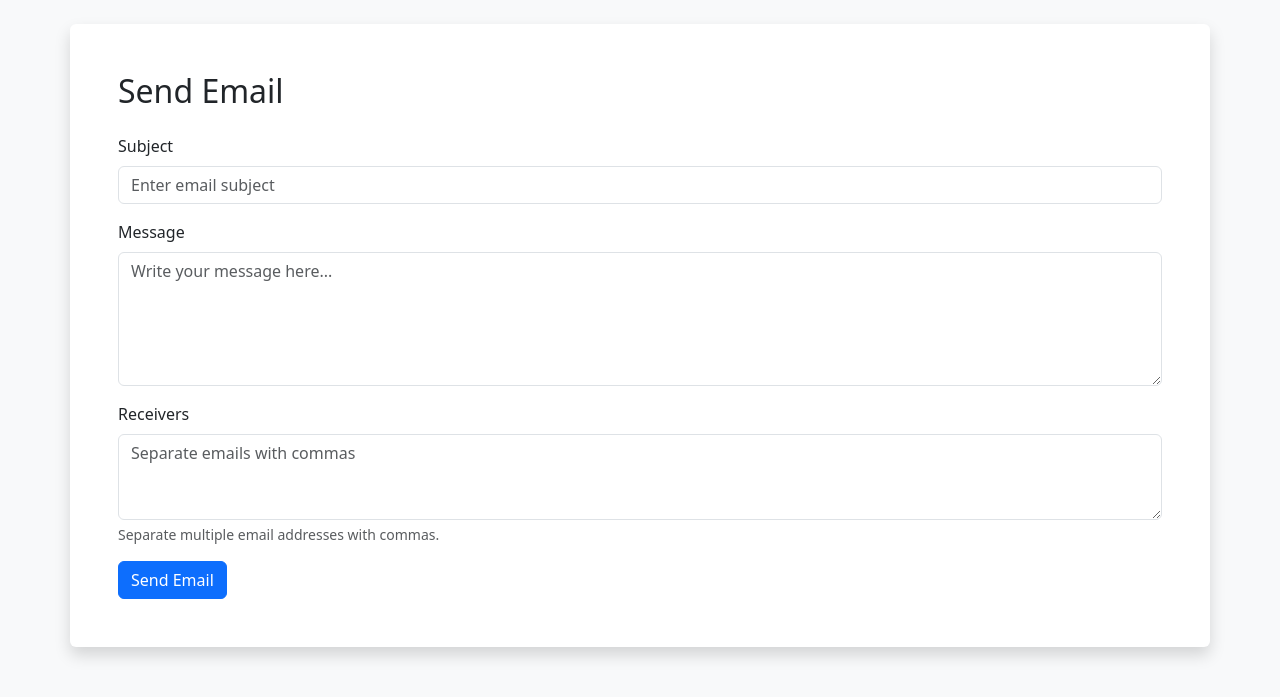
After one commit to Novembermonkey/Django_project_3, a Django app: page /ecommerce/send-email/ in a window 1280 px wide. The commit adds this page. Shown: the top 697 px of the page. Run offline with Django 5.2, Linux system fonts and the light colour scheme; some libraries are stand-ins or nearby versions.

Commit message:
email view

```diff
--- a/config/settings.py
+++ b/config/settings.py
@@ -46,6 +46,7 @@ INSTALLED_APPS = [
     'import_export',
     'customers',
     'phonenumber_field',
+    'widget_tweaks',
     'baton.autodiscover',
 ]
 
@@ -151,5 +152,6 @@ EMAIL_HOST_USER = os.getenv('EMAIL_HOST_USER')
 EMAIL_HOST_PASSWORD = os.getenv('EMAIL_HOST_PASSWORD')
 EMAIL_PORT = 587
 EMAIL_USE_TLS = True
+DEFAULT_FROM_EMAIL = EMAIL_HOST_USER
 
 PASSWORD_RESET_TIMEOUT = 14400
--- /dev/null
+++ b/ecommerce/forms.py
@@ -0,0 +1,6 @@
+from django import forms
+
+class EmailForm(forms.Form):
+    subject = forms.CharField(widget=forms.TextInput(attrs={'class': 'form-control'}))
+    message = forms.CharField(widget=forms.Textarea(attrs={'class': 'form-control'}))
+    receivers = forms.CharField(widget=forms.Textarea(attrs={'class': 'form-control'}))
--- a/ecommerce/templates/ecommerce/base/base.html
+++ b/ecommerce/templates/ecommerce/base/base.html
@@ -1729,6 +1729,7 @@
               </li>
             </ul>
           </nav>
+        <a href="{% url 'ecommerce:send_email' %}" class="btn btn-primary">Send Email</a>
 
             {% block product_list %}
             {% endblock %}
--- /dev/null
+++ b/ecommerce/templates/ecommerce/email.html
@@ -0,0 +1,42 @@
+{% load widget_tweaks %}
+
+<!DOCTYPE html>
+<html lang="en">
+<head>
+    <meta charset="UTF-8">
+    <title>Send Email</title>
+    <link rel="stylesheet" href="https://cdn.jsdelivr.net/npm/bootstrap@5.3.0/dist/css/bootstrap.min.css">
+</head>
+<body class="bg-light p-4">
+
+    <div class="container bg-white shadow p-5 rounded">
+        <h2 class="mb-4">Send Email</h2>
+
+        <form method="post" enctype="multipart/form-data">
+            {% csrf_token %}
+
+            <div class="mb-3">
+                <label for="{{ form.subject.id_for_label }}" class="form-label">Subject</label>
+                {% render_field form.subject class="form-control" placeholder="Enter email subject" %}
+                {{ form.title.errors }}
+            </div>
+
+            <div class="mb-3">
+                <label for="{{ form.message.id_for_label }}" class="form-label">Message</label>
+                {% render_field form.message class="form-control" rows="5" placeholder="Write your message here..." %}
+                {{ form.message.errors }}
+            </div>
+
+            <div class="mb-3">
+                <label for="{{ form.receivers.id_for_label }}" class="form-label">Receivers</label>
+                {% render_field form.receivers class="form-control" rows="3" placeholder="Separate emails with commas" %}
+                {{ form.receivers.errors }}
+                <div class="form-text">Separate multiple email addresses with commas.</div>
+            </div>
+
+            <button type="submit" class="btn btn-primary">Send Email</button>
+        </form>
+    </div>
+
+</body>
+</html>
--- a/ecommerce/urls.py
+++ b/ecommerce/urls.py
@@ -9,4 +9,7 @@ urlpatterns = [
         path('category/<slug:category_slug>', views.Index.as_view(), name = 'products_by_category'),
         path('product/detail/<int:pk>', views.ProductDetail.as_view(), name = 'product_detail'),
         path('product/detail/<int:pk>/comment/create', views.CommentCreate.as_view(), name = 'create_comment'),
+
+        #email
+        path('send-email/', views.send_email, name = 'send_email'),
 ]
--- a/ecommerce/views.py
+++ b/ecommerce/views.py
@@ -1,11 +1,12 @@
-from lib2to3.fixes.fix_input import context
-
-from django.shortcuts import render
+from django.shortcuts import render, redirect
+from django.core.mail import send_mail
+from .forms import EmailForm
 from .models import Product, Category, Comment
 from django.views import View
 from django.views.generic import DetailView, CreateView, ListView
 from django.urls import reverse_lazy
 from .utils import search
+from config.settings import DEFAULT_FROM_EMAIL
 
 
 # Create your views here
@@ -68,3 +69,21 @@ class CommentCreate(CreateView):
     def get_success_url(self):
         pk = self.kwargs.get('pk')
         return reverse_lazy('ecommerce:product_detail', kwargs={'pk': pk})
+
+
+
+def send_email(request):
+    form = EmailForm()
+    if request.method == 'POST':
+        form = EmailForm(request.POST)
+        if form.is_valid():
+            subject = form.cleaned_data['subject']
+            message = form.cleaned_data['message']
+            receivers = form.cleaned_data['receivers'].split(",")
+            print(receivers)
+
+            send_mail(subject=subject, message=message, from_email=DEFAULT_FROM_EMAIL, recipient_list=receivers)
+
+            return redirect('ecommerce:index')
+
+    return render(request, 'ecommerce/email.html', {'form': form})
```
